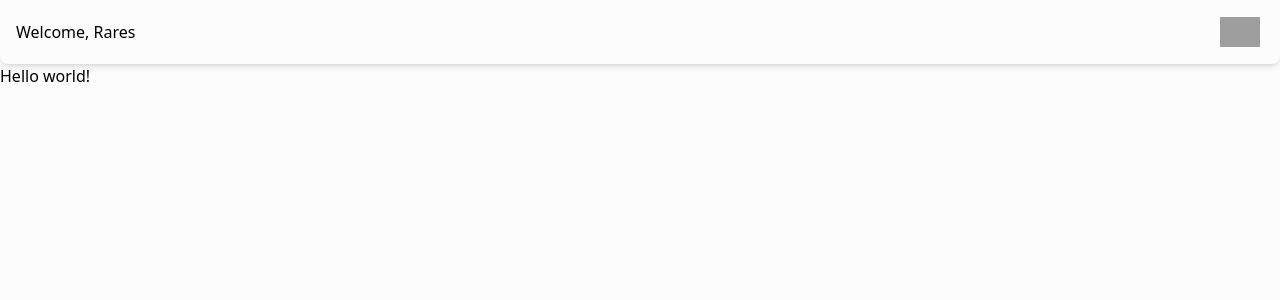
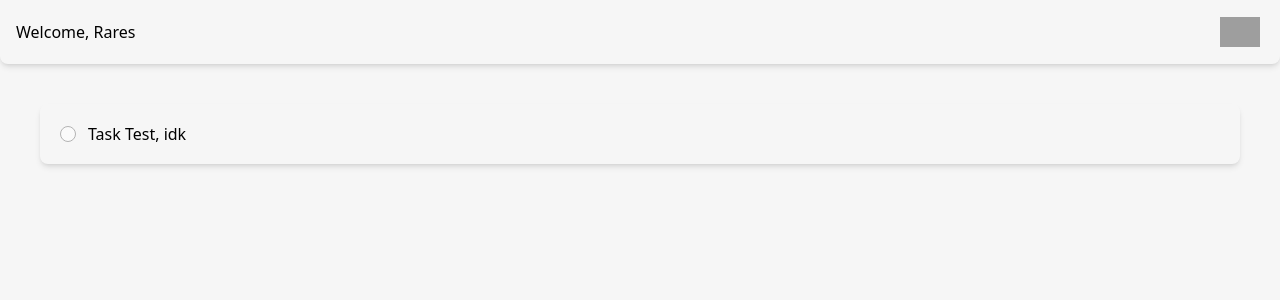
Before and after one commit to rsh1337/todo-app, a Next.js app: page / in a window 1280 px wide. Shown: the top 300 px of the page. Built offline with nearby package versions, Linux system fonts and the light colour scheme; grey boxes are pictures that could not be loaded.

Commit message:
create task component

```diff
--- /dev/null
+++ b/components/task.js
@@ -0,0 +1,17 @@
+export default function Task() {
+    return (
+        <div className="flex flex-row rounded-lg shadow-md h-[60px] items-center mx-10">
+            <div className="ml-5">
+            <svg width="16" height="16" viewBox="0 0 16 16" fill="none" xmlns="http://www.w3.org/2000/svg">
+                <circle cx="8" cy="8" r="7.5" fill="#FAFAFA" stroke="#B3B3B3" />
+            </svg>
+            </div>
+            <div className="ml-3">
+                <h1 className="font-thin">
+                    Task Test, idk
+                </h1>
+            </div>
+
+        </div>
+    )
+}
--- a/next.config.js
+++ b/next.config.js
@@ -1,9 +1,11 @@
 const withPWA = require('next-pwa')({
-  dest: 'public'
+  dest: 'public',
+  register: true,
+  skipWaiting: true
 })
 
 module.exports = withPWA({
   images: {
-    domains: ['upload.wikimedia.org'],
-  },
+		domains: ['upload.wikimedia.org'],
+	}
 })
--- a/package.json
+++ b/package.json
@@ -13,12 +13,12 @@
     "eslint": "8.32.0",
     "eslint-config-next": "13.1.4",
     "next": "13.1.4",
-    "next-pwa": "^5.6.0",
     "react": "18.2.0",
     "react-dom": "18.2.0"
   },
   "devDependencies": {
     "autoprefixer": "^10.4.13",
+    "next-pwa": "^5.6.0",
     "postcss": "^8.4.21",
     "tailwindcss": "^3.2.4"
   }
--- a/pages/_app.js
+++ b/pages/_app.js
@@ -1,5 +1,8 @@
+import Head from 'next/head'
 import '../styles/globals.css'
 
 export default function App({ Component, pageProps }) {
-  return <Component {...pageProps} />
+  return (
+      <Component {...pageProps} />
+  )
 }
--- a/pages/_document.js
+++ b/pages/_document.js
@@ -4,6 +4,7 @@ export default function Document() {
   return (
     <Html lang="en">
       <Head>
+        <link rel="manifest" href="/manifest.json" />
         <link rel="apple-touch-icon" href="icons/apple-icon-180.png" />
         <meta name="apple-mobile-web-app-capable" content="yes" />
         <link rel="apple-touch-startup-image" href="icons/apple-splash-2048-2732.jpg" media="(device-width: 1024px) and (device-height: 1366px) and (-webkit-device-pixel-ratio: 2) and (orientation: portrait)" />
--- a/pages/index.js
+++ b/pages/index.js
@@ -1,10 +1,15 @@
 import Header from "../components/header";
+import Task from "../components/task";
 
 export default function Home() {
   return (
-    <h1 className="bg-[#FCFCFC] h-screen">
+    <h1 className="bg-[#F6F6F6] h-screen w-screen fixed">
+      <div>
       <Header/>
-      Hello world!
+      </div>
+      <div className="mt-10">
+      <Task/>
+      </div>
     </h1>
   )
 }
```
Also changed, not shown: public/manifest.json, 2 other files (tests, documents, lock files or other folders).
